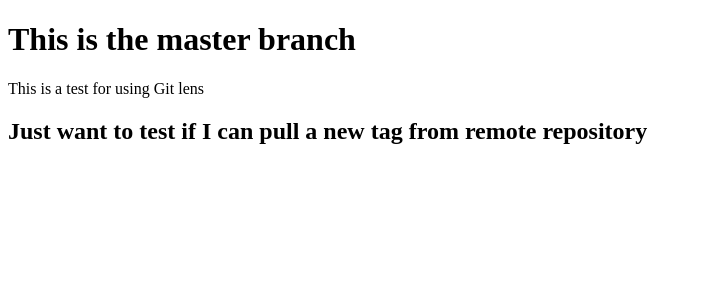
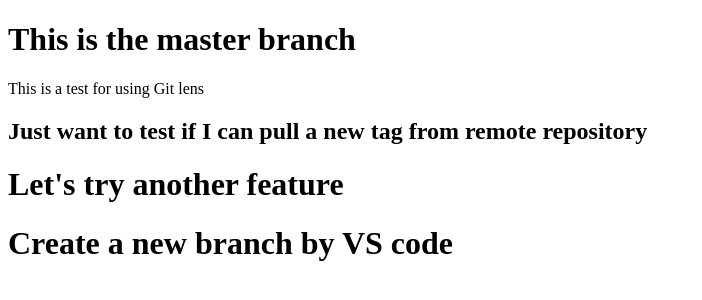
Before and after one commit to FgSurewin/gitTest, a plain HTML site: page index.html in a window 1280 px wide. Shown: the whole page, without its empty margins (0-702 px from the left). Drawn offline with Linux system fonts and the light colour scheme.

Commit message:
This is a new test for creating a new branch

```diff
--- a/index.html
+++ b/index.html
@@ -9,5 +9,9 @@
 		<h1>This is the master branch</h1>
 		<p>This is a test for using Git lens</p>
 		<h2>Just want to test if I can pull a new tag from remote repository</h2>
+		<div>
+			<h1>Let's try another feature</h1>
+			<h1>Create a new branch by VS code</h1>
+		</div>
 	</body>
 </html>
```
